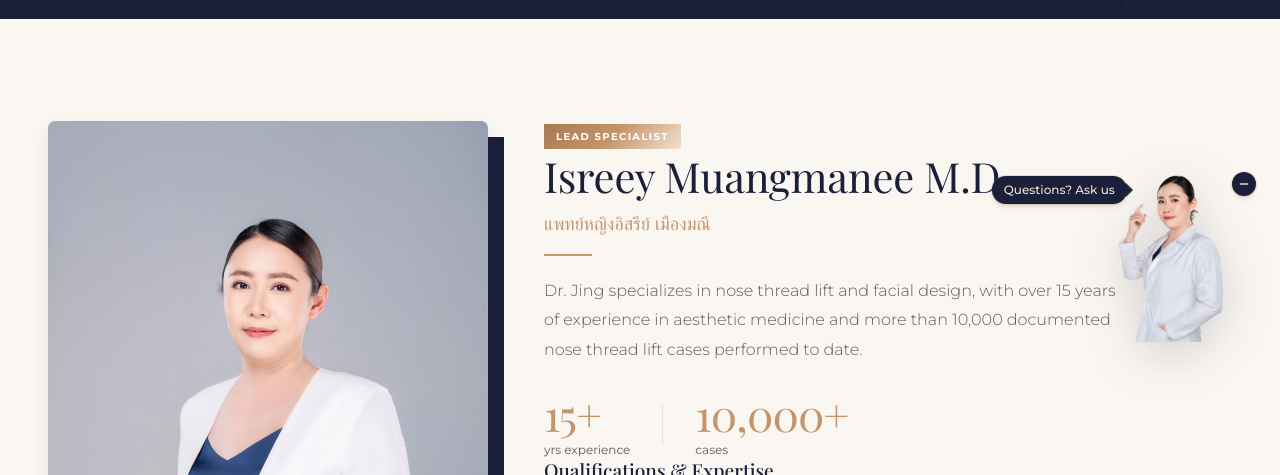
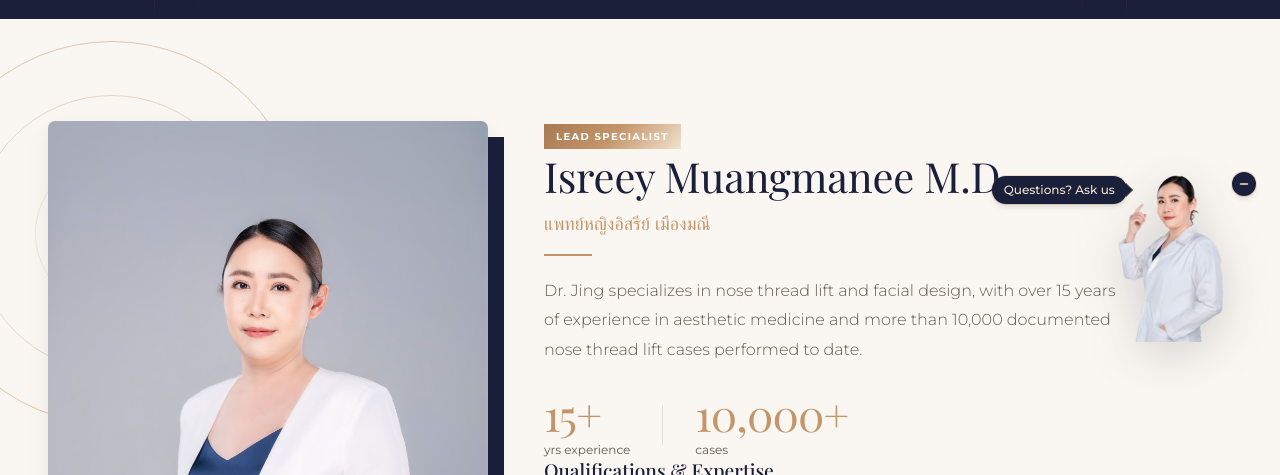
Before and after one commit to papinwit-l/nyc-clinic-revise, a Next.js app: page /en/doctors in a window 1280 px wide. Shown: the part 434-909 px from the top of the page. Built offline with nearby package versions, Linux system fonts and the light colour scheme; a web font is replaced by a local one.

Commit message:
add dr lead decor

```diff
--- a/src/components/doctors/DoctorLead.tsx
+++ b/src/components/doctors/DoctorLead.tsx
@@ -29,9 +29,38 @@ export default function DoctorLead({ doctor, t, locale }: Props) {
   return (
     <article
       id={doctor.slug}
-      className="grid grid-cols-1 lg:grid-cols-5 gap-10 lg:gap-14 lg:items-start scroll-mt-28"
+      className="relative grid grid-cols-1 lg:grid-cols-5 gap-10 lg:gap-14 lg:items-start scroll-mt-28"
     >
-      <InView variant="rise" className="lg:col-span-2">
+      {/* Concentric rings — kept as Dr. Jing's marker, the same as the
+          homepage Doctors section. Deliberately NOT used in the team blocks:
+          spreading them would dilute the thing that sets her apart.
+
+          Offset up-left so they read as a halo behind the portrait rather
+          than a frame around it — she already has a navy plate and a ringed
+          photo, and a concentric ring sitting on those edges would be a third
+          treatment on the same object.
+
+          Three nested elements, each a 1px border. NOT inset box-shadows:
+          those stack rather than mask, so a "transparent" inner shadow
+          renders as a solid band. */}
+      <div
+        aria-hidden
+        className="pointer-events-none absolute z-0 hidden lg:block left-[-8rem] top-[-5rem] w-[24rem] aspect-square"
+      >
+        {[
+          { inset: "0", opacity: 0.5 },
+          { inset: "14%", opacity: 0.34 },
+          { inset: "30%", opacity: 0.2 },
+        ].map((ring) => (
+          <span
+            key={ring.inset}
+            className="absolute rounded-full border border-[var(--color-accent)]"
+            style={{ inset: ring.inset, opacity: ring.opacity }}
+          />
+        ))}
+      </div>
+
+      <InView variant="rise" className="relative z-10 lg:col-span-2">
         <div className="relative max-w-md mx-auto lg:mx-0">
           <span
             aria-hidden
@@ -50,7 +79,7 @@ export default function DoctorLead({ doctor, t, locale }: Props) {
         </div>
       </InView>
 
-      <div className="lg:col-span-3">
+      <div className="relative z-10 lg:col-span-3">
         <span className="badge">
           {isTH ? "แพทย์ผู้เชี่ยวชาญหลัก" : "Lead Specialist"}
         </span>
```
